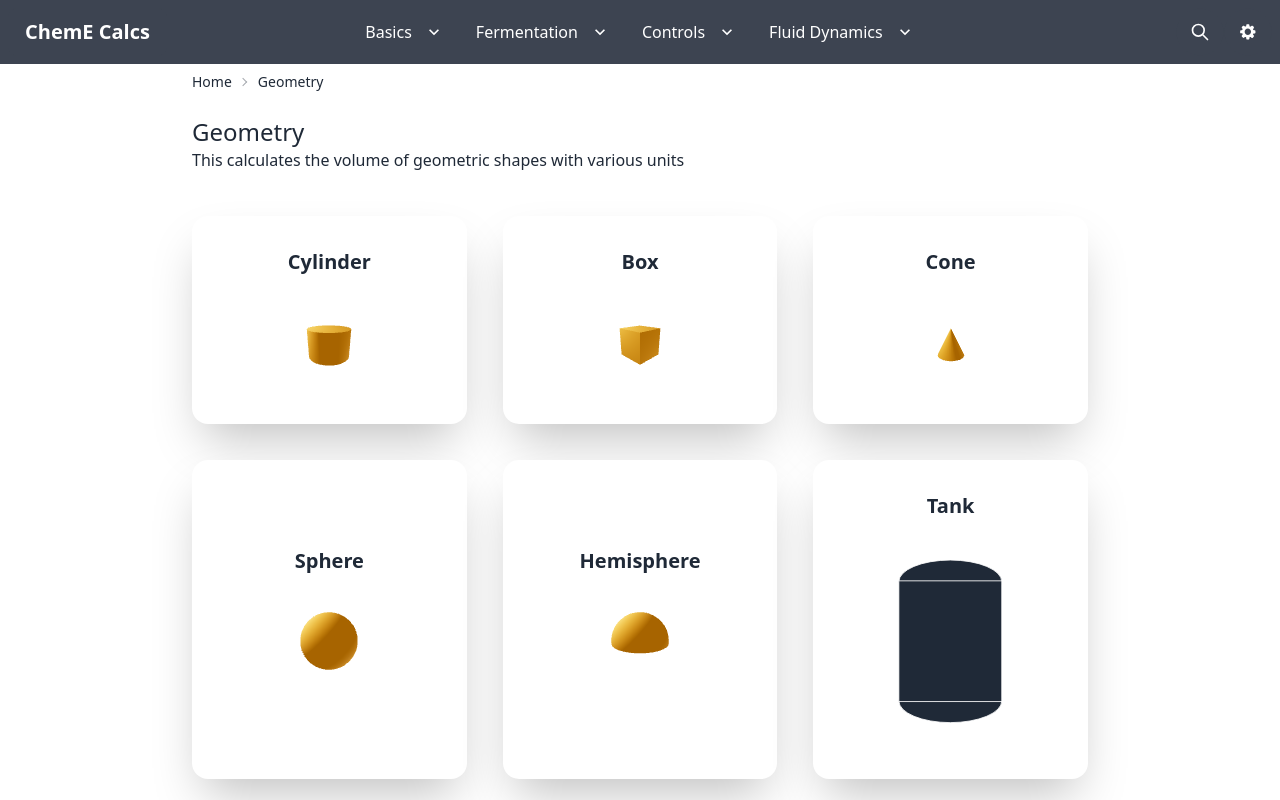
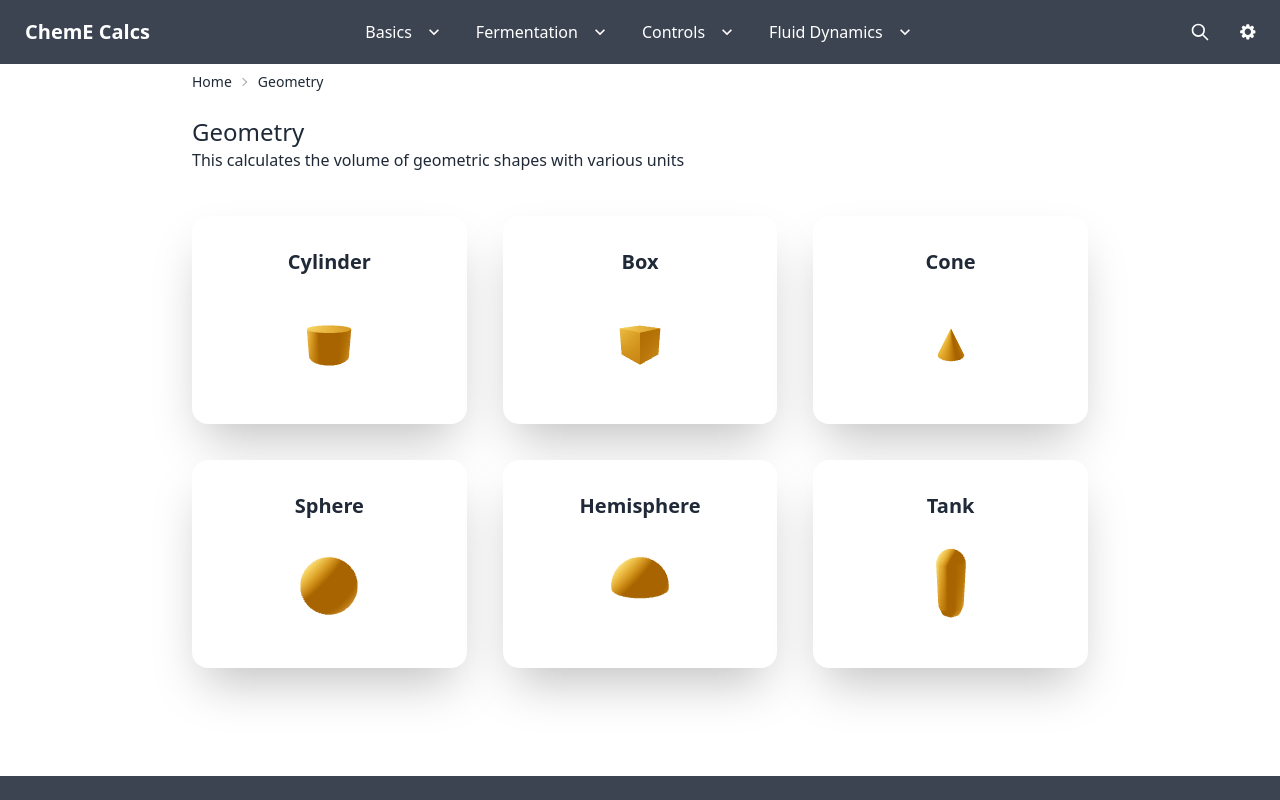
Before and after one commit to mama4294/ChemECalcs, a Next.js app in the folder chem_e_calc/: page /geometry in a window 1280 px wide. Shown: the top 800 px of the page. Built offline with nearby package versions, Linux system fonts and the light colour scheme; what convert-units would draw is missing.

Commit message:
adds tank 3D icon

```diff
--- a/chem_e_calc/src/components/3D shapes/StaticShapes.tsx
+++ b/chem_e_calc/src/components/3D shapes/StaticShapes.tsx
@@ -1,3 +1,4 @@
+import { CapsuleGeometry } from 'three'
 import { COLOR3D } from '../../constants/colors'
 
 export const Box3D = () => {
@@ -50,3 +51,12 @@ export const Cone3D = () => {
     </mesh>
   )
 }
+
+export const Tank3D = () => {
+  return (
+    <mesh>
+      <capsuleGeometry args={[0.5, 1.5]} />
+      <meshStandardMaterial color={COLOR3D} />
+    </mesh>
+  )
+}
--- a/chem_e_calc/src/pages/geometry/index.tsx
+++ b/chem_e_calc/src/pages/geometry/index.tsx
@@ -9,7 +9,7 @@ import { IconPyramid } from '../../icons/iconPyramid'
 import { IconSphere } from '../../icons/iconSphere'
 import { IconTank } from '../../icons/IconTank'
 import ShapeContainer from '../../components/3D shapes/DyanmicShapes'
-import { Box3D, Cone3D, Cylinder3D, Hemisphere3D, Sphere3D } from '../../components/3D shapes/StaticShapes'
+import { Box3D, Cone3D, Cylinder3D, Hemisphere3D, Sphere3D, Tank3D } from '../../components/3D shapes/StaticShapes'
 
 const Geometry = () => {
   return (
@@ -83,7 +83,12 @@ const Geometry = () => {
             </div>
           </GridCard>
           <GridCard name="Tank" link="/geometry/tank" span={1}>
-            <IconTank />
+            {/* <IconTank /> */}
+            <div className="h-[100px] w-[100px]">
+              <ShapeContainer orbit={false}>
+                <Tank3D />
+              </ShapeContainer>
+            </div>
           </GridCard>
         </div>
       </div>
```
